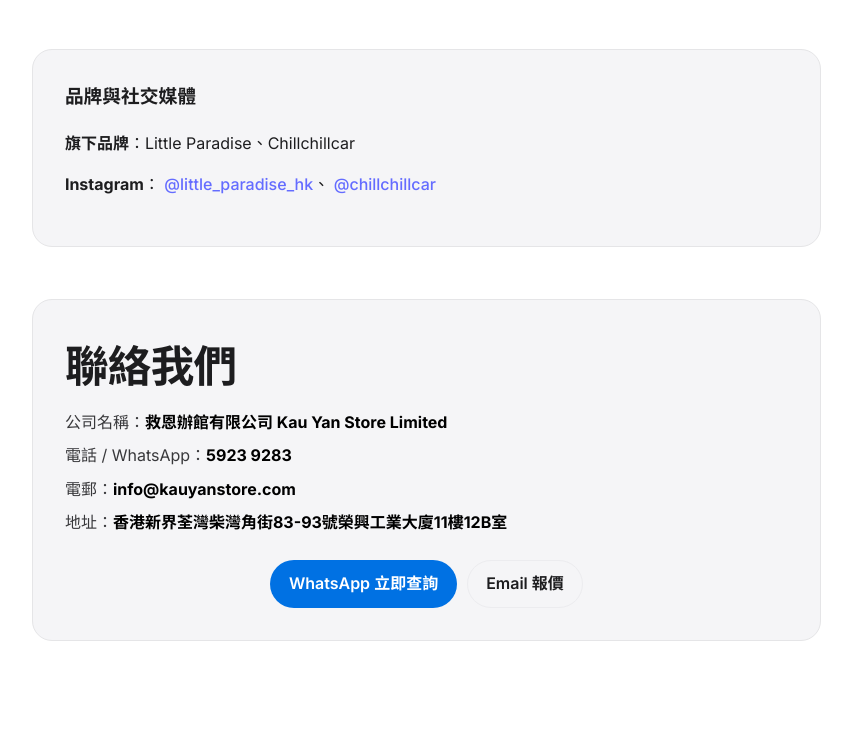
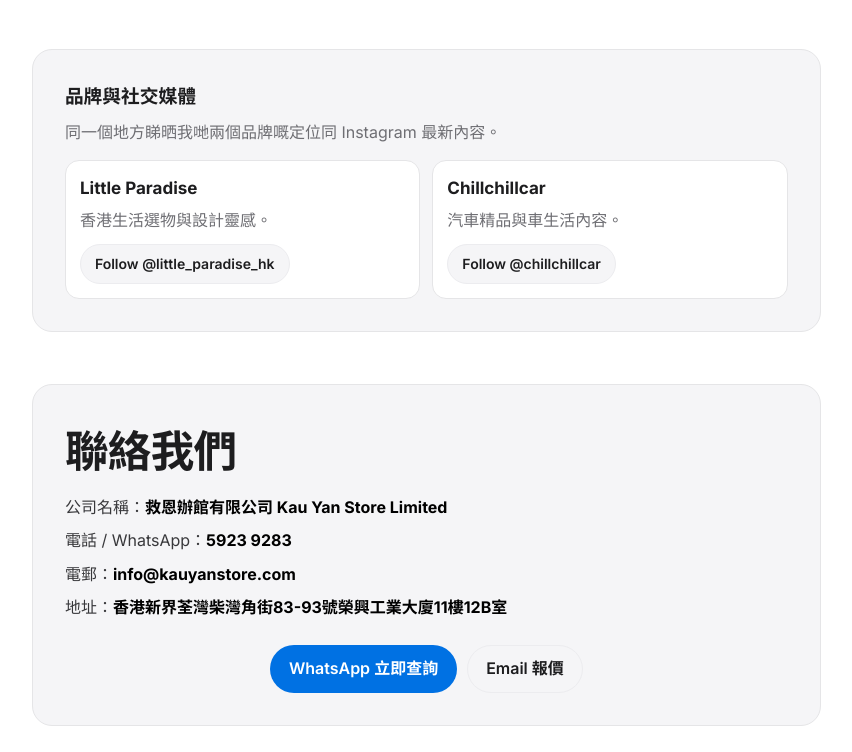
Before and after one commit to kauyanhk/kauyan-website, a website built with Vite: page index.html in a window 1280 px wide. Shown: the part 2033-2785 px from the top of the page, without its empty margins (165-1017 px from the left). Before the commit the page ends 2700 px from the top, so only its background shows below. Built offline with nearby package versions, Linux system fonts and the light colour scheme.

Commit message:
feat(homepage): merge brands and instagram into one unified section

```diff
--- a/index.html
+++ b/index.html
@@ -65,11 +65,14 @@
     .about-card h3{margin:0 0 6px;font-size:19px}
     .about-card p{margin:0;color:var(--muted)}
 
-    .brand-wrap{display:grid;grid-template-columns:1fr 1fr;gap:12px}
-    .brand-box{padding:16px}
-    .brand-box h3{margin-top:0}
-    .brand-list{margin:0;padding-left:18px;color:#2f2f32;display:grid;gap:7px}
-    .brand-list a{color:var(--brand)}
+    .brand-box{padding:18px}
+    .brand-box h3{margin:0}
+    .brand-box .sub{margin-top:8px}
+    .brand-grid{margin-top:14px;display:grid;grid-template-columns:repeat(2,minmax(0,1fr));gap:12px}
+    .brand-item{padding:14px;border-radius:14px;border:1px solid var(--line);background:#fff}
+    .brand-item h4{margin:0 0 6px;font-size:17px}
+    .brand-item p{margin:0;color:var(--muted)}
+    .brand-item .btn{margin-top:10px;min-height:40px;padding:8px 14px;font-size:14px}
 
     .contact{padding:18px}
     .contact p{margin:8px 0;color:#38383b}
@@ -78,7 +81,7 @@
     footer{margin-top:20px;padding:26px 0 40px;text-align:center;color:#7f7f85;border-top:1px solid var(--line)}
 
     @media (max-width:980px){
-      .services,.gallery,.about-grid,.brand-wrap{grid-template-columns:1fr}
+      .services,.gallery,.about-grid,.brand-grid{grid-template-columns:1fr}
       .hero{padding-top:64px}
     }
     @media (max-width:720px){
@@ -193,11 +196,21 @@
     <section id="brands" class="container">
       <div class="brand-box card">
         <h3>品牌與社交媒體</h3>
-        <p><strong>旗下品牌</strong>：Little Paradise、Chillchillcar</p>
-        <p><strong>Instagram</strong>：
-          <a href="https://www.instagram.com/little_paradise_hk" target="_blank" rel="noopener noreferrer">@little_paradise_hk</a>、
-          <a href="https://www.instagram.com/chillchillcar" target="_blank" rel="noopener noreferrer">@chillchillcar</a>
-        </p>
+        <p class="sub">同一個地方睇晒我哋兩個品牌嘅定位同 Instagram 最新內容。</p>
+
+        <div class="brand-grid" aria-label="品牌與 Instagram">
+          <article class="brand-item">
+            <h4>Little Paradise</h4>
+            <p>香港生活選物與設計靈感。</p>
+            <a class="btn ghost" href="https://www.instagram.com/little_paradise_hk" target="_blank" rel="noopener noreferrer">Follow @little_paradise_hk</a>
+          </article>
+
+          <article class="brand-item">
+            <h4>Chillchillcar</h4>
+            <p>汽車精品與車生活內容。</p>
+            <a class="btn ghost" href="https://www.instagram.com/chillchillcar" target="_blank" rel="noopener noreferrer">Follow @chillchillcar</a>
+          </article>
+        </div>
       </div>
     </section>
 
```
